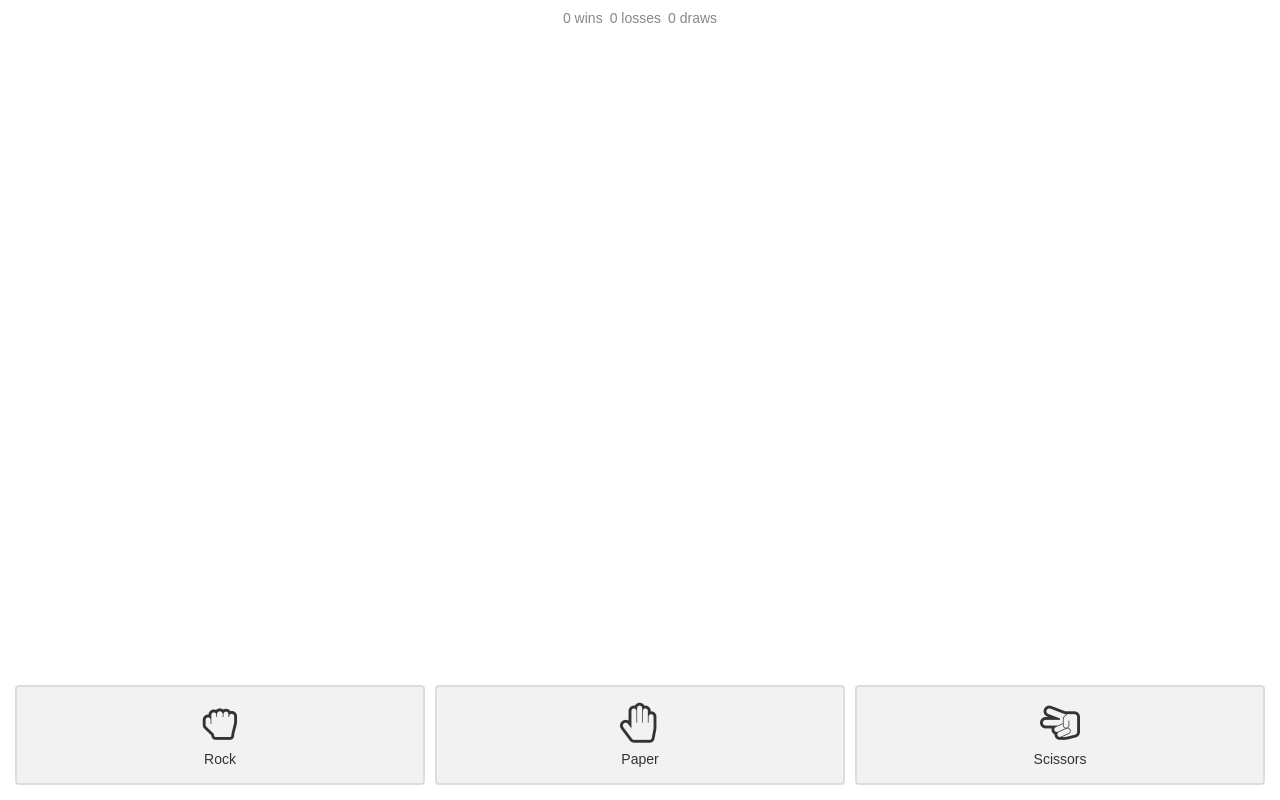
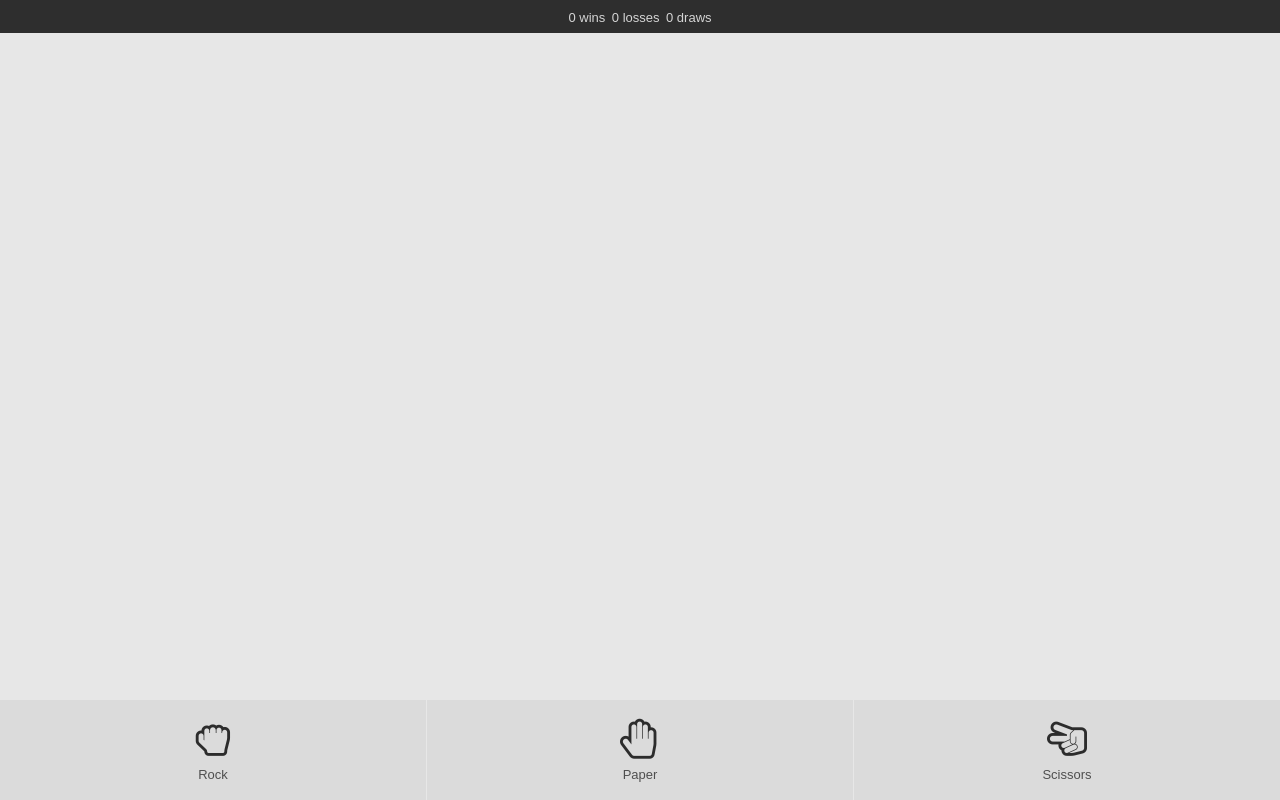
Before and after one commit to tomcheng/rock-paper-scissors, a React app: page / in a window 1280 px wide. Built offline with nearby package versions, Linux system fonts and the light colour scheme.

Commit message:
Update styling

```diff
--- a/src/components/App.js
+++ b/src/components/App.js
@@ -13,16 +13,22 @@ const ICONS = {
   scissors: "hand-scissors-o"
 };
 
+const BACKGROUND_COLORS = {
+  win: "rgba(78, 150, 112, 0.2)",
+  lose: "rgba(217, 94, 87, 0.2)",
+  draw: "rgba(136, 136, 136, 0.2)"
+};
+
 const RESULT_COLORS = {
-  win: "green",
-  lose: "red",
-  draw: "#888"
+  win: "rgba(78, 150, 112, 1)",
+  lose: "rgba(217, 94, 87, 1)",
+  draw: "rgba(136, 136, 136, 1)"
 };
 
 const MESSAGES = {
   win: "You Win",
   lose: "You Lose",
-  draw: "Tie"
+  draw: "Draw"
 };
 
 const StyledAppContainer = styled.div`
@@ -34,7 +40,6 @@ const StyledAppContainer = styled.div`
 const StyledButtons = styled.div`
   height: 100px;
   display: flex;
-  padding: 15px;
 `;
 
 const StyledBoard = styled.div`
@@ -44,7 +49,13 @@ const StyledBoard = styled.div`
   flex-direction: column;
   align-items: center;
   justify-content: space-around;
-  padding: 40px 0;
+  padding: 20px 0;
+`;
+
+const StyledResult = styled.div`
+  color: #fff;
+  padding: 5px 7px 4px;
+  border-radius: 2px;
 `;
 
 const StyledPlayedIcon = styled.i`
@@ -84,7 +95,8 @@ class App extends Component {
   handleClickHistory = () => {
     this.setState(
       state => ({
-        history: []
+        history: [],
+        hasPlayed: false
       }),
       () => {
         storeHistory(this.state.history);
@@ -95,10 +107,11 @@ class App extends Component {
   render() {
     const { history, hasPlayed } = this.state;
     const lastResult = last(history) || {};
-    const { aiMove, result, playerMove } = lastResult;
+    const { aiMove, playerMove } = lastResult;
+    const result = hasPlayed && lastResult ? lastResult.result : "draw";
 
     return (
-      <StyledAppContainer>
+      <StyledAppContainer style={{ backgroundColor: BACKGROUND_COLORS[result] }}>
         <History
           history={history.map(({ result }) => result)}
           onClick={this.handleClickHistory}
@@ -106,9 +119,9 @@ class App extends Component {
         {hasPlayed ? (
           <StyledBoard>
             <StyledPlayedIcon className={"fa fa-" + ICONS[aiMove]} />
-            <div style={{ color: RESULT_COLORS[result] }}>
+            <StyledResult style={{ backgroundColor: RESULT_COLORS[result] }}>
               {MESSAGES[result]}
-            </div>
+            </StyledResult>
             <StyledPlayedIcon className={"fa fa-" + ICONS[playerMove]} />
           </StyledBoard>
         ) : (
@@ -121,7 +134,7 @@ class App extends Component {
               icon={ICONS[move]}
               label={upperFirst(move)}
               onClick={() => this.handleClick(move)}
-              active={playerMove === move}
+              notSelected={!!playerMove && playerMove !== move}
             />
           ))}
         </StyledButtons>
--- a/src/components/Button.js
+++ b/src/components/Button.js
@@ -3,7 +3,6 @@ import React from "react";
 import styled from "styled-components";
 
 const StyledContainer = styled.div`
-  border-radius: 4px;
   display: flex;
   flex-direction: column;
   justify-content: center;
@@ -13,11 +12,10 @@ const StyledContainer = styled.div`
   text-align: center;
   cursor: pointer;
   user-select: none;
-  background: #f2f2f2;
-  border-width: 2px;
-  border-style: solid;
+  background-color: rgba(0,0,0,0.05);
+  -webkit-tap-highlight-color:  rgba(255, 255, 255, 0);
   & + & {
-    margin-left: 10px;
+    margin-left: 1px;
   }
 `;
 
@@ -26,15 +24,23 @@ const StyledIcon = styled.i`
   margin-bottom: 8px;
 `;
 
-const Button = ({ label, icon, onClick, active }) => (
-  <StyledContainer onClick={onClick} style={{ borderColor: active ? "#333" : "#ddd" }}>
+const StyledLabel = styled.div`
+  opacity: 0.8;
+  font-size: 13px;
+`;
+
+const Button = ({ label, icon, onClick, notSelected }) => (
+  <StyledContainer
+    onClick={onClick}
+    style={{ color: notSelected ? "rgba(0,0,0,0.15)" : "rgba(0,0,0,0.8)" }}
+  >
     <StyledIcon className={"fa fa-" + icon} />
-    {label}
+    <StyledLabel>{label}</StyledLabel>
   </StyledContainer>
 );
 
 Button.propTypes = {
-  active: PropTypes.bool.isRequired,
+  notSelected: PropTypes.bool.isRequired,
   icon: PropTypes.string.isRequired,
   label: PropTypes.string.isRequired,
   onClick: PropTypes.func.isRequired
--- a/src/components/History.js
+++ b/src/components/History.js
@@ -3,9 +3,10 @@ import React from "react";
 import styled from "styled-components";
 
 const StyledContainer = styled.div`
-  padding-top: 10px;
+  padding: 10px 0 8px;
   text-align: center;
-  color: #888;
+  color: rgba(255,255,255,0.8);
+  background-color: rgba(0,0,0,0.8);
 `;
 
 const History = ({ history, onClick }) => {
--- a/src/index.css
+++ b/src/index.css
@@ -3,6 +3,6 @@ html, body, #root {
   padding: 0;
   font-family: sans-serif;
   height: 100%;
-  font-size: 14px;
+  font-size: 13px;
   color: #333;
 }
```
